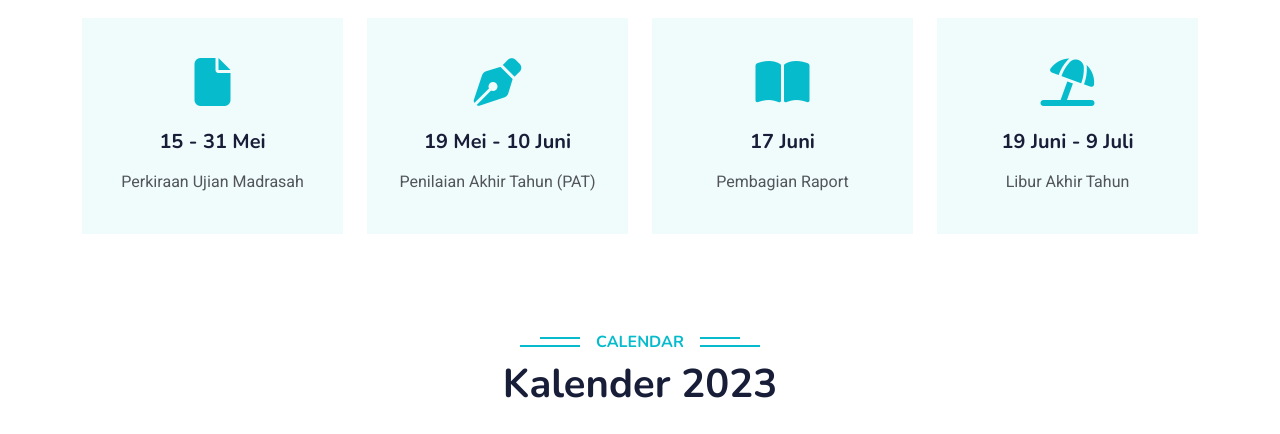
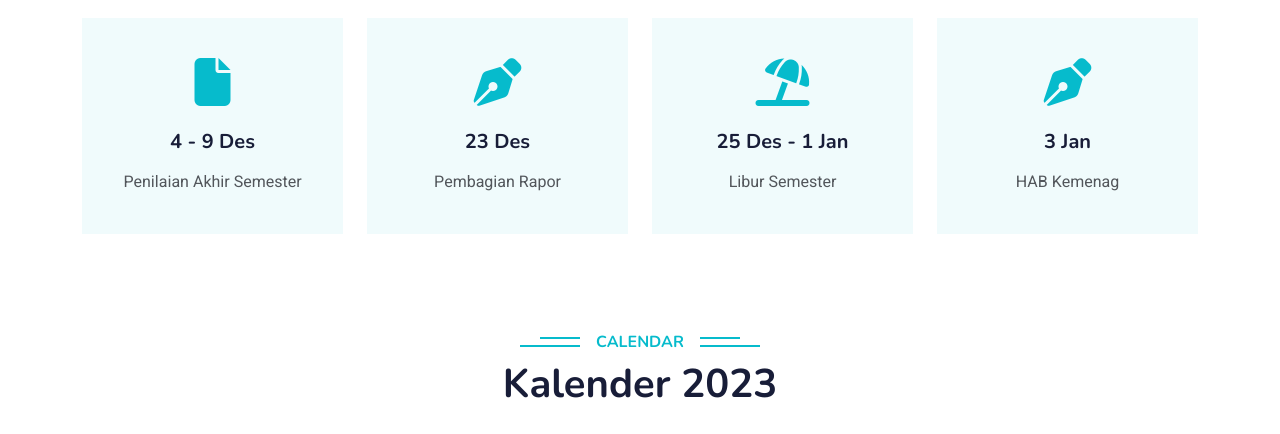
Before and after one commit to mimadaniah/mimadaniah.github.io, a plain HTML site: page index.html in a window 1280 px wide. Shown: the part 2897-3331 px from the top of the page. Drawn offline with nearby package versions, Linux system fonts and the light colour scheme.

Commit message:
Update index.html

```diff
--- a/index.html
+++ b/index.html
@@ -380,8 +380,8 @@
                     <div class="service-item text-center pt-3">
                         <div class="p-4">
                             <i class="fa fa-3x fa-file text-primary mb-4"></i>
-                            <h5 class="mb-3">15 - 31 Mei</h5>
-                            <p>Perkiraan Ujian Madrasah</p>
+                            <h5 class="mb-3">4 - 9 Des</h5>
+                            <p>Penilaian Akhir Semester</p>
                         </div>
                     </div>
                 </div>
@@ -389,26 +389,26 @@
                     <div class="service-item text-center pt-3">
                         <div class="p-4">
                             <i class="fa fa-3x fa-pen-nib text-primary mb-4"></i>
-                            <h5 class="mb-3">19 Mei - 10 Juni</h5>
-                            <p>Penilaian Akhir Tahun (PAT)</p>
+                            <h5 class="mb-3">23 Des</h5>
+                            <p>Pembagian Rapor</p>
                         </div>
                     </div>
                 </div>
                 <div class="col-lg-3 col-sm-6 wow fadeInUp" data-wow-delay="0.5s">
                     <div class="service-item text-center pt-3">
                         <div class="p-4">
-                            <i class="fa fa-3x fa-book-open text-primary mb-4"></i>
-                            <h5 class="mb-3">17 Juni</h5>
-                            <p>Pembagian Raport</p>
+                            <i class="fa fa-3x fa-umbrella-beach text-primary mb-4"></i>
+                            <h5 class="mb-3">25 Des - 1 Jan</h5>
+                            <p>Libur Semester</p>
                         </div>
                     </div>
                 </div>
                 <div class="col-lg-3 col-sm-6 wow fadeInUp" data-wow-delay="0.7s">
                     <div class="service-item text-center pt-3">
                         <div class="p-4">
-                            <i class="fa fa-3x fa-umbrella-beach text-primary mb-4"></i>
-                            <h5 class="mb-3">19 Juni - 9 Juli</h5>
-                            <p>Libur Akhir Tahun</p>
+                            <i class="fa fa-3x fa-pen-nib text-primary mb-4"></i>
+                            <h5 class="mb-3">3 Jan</h5>
+                            <p>HAB Kemenag</p>
                         </div>
                     </div>
                 </div>
```
